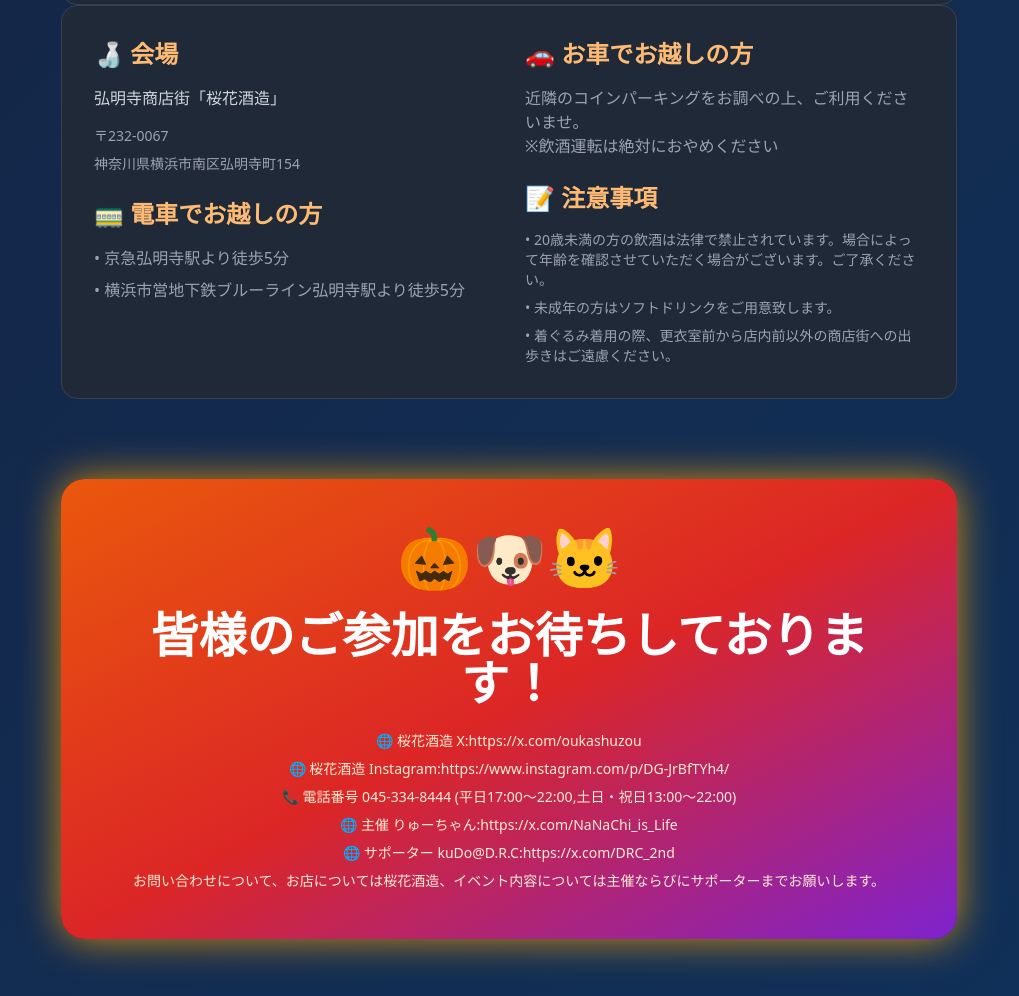
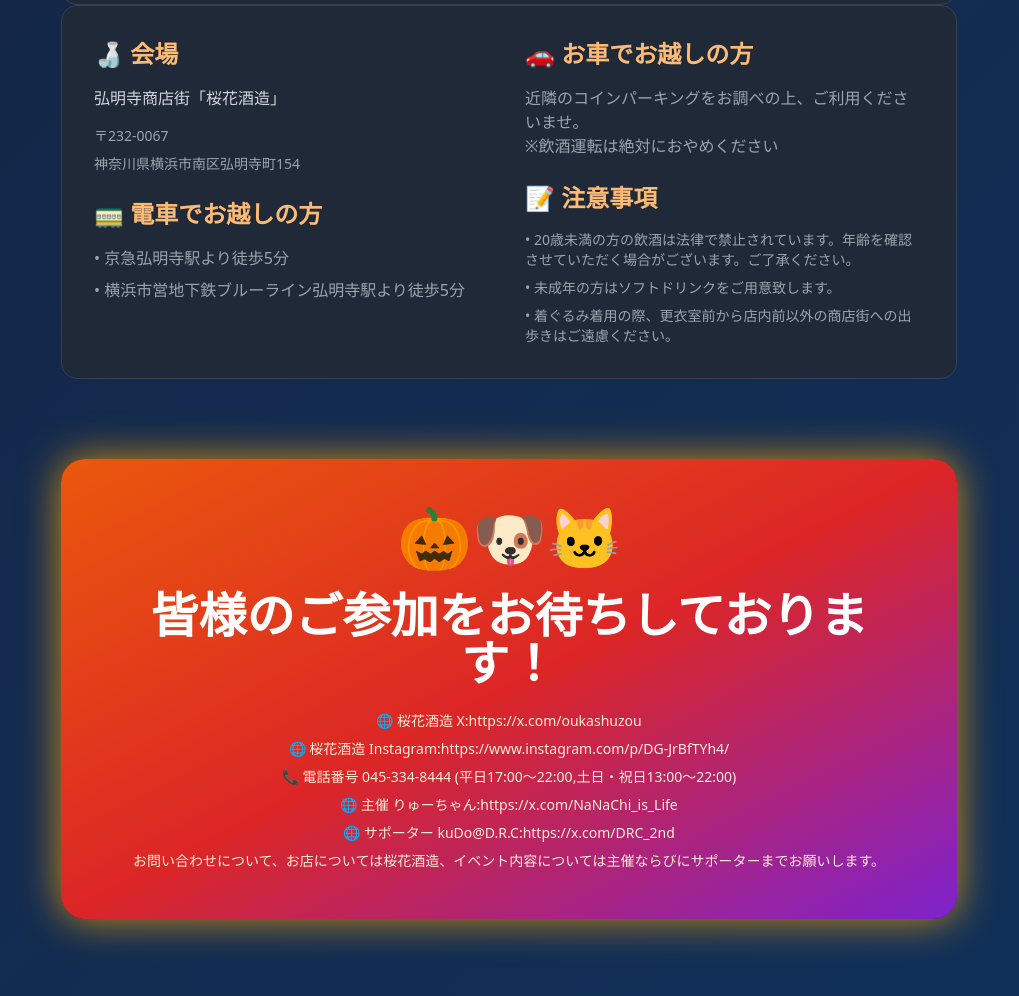
Before and after one commit to ouka-syuzo/halloween-night-2025.github.io, a plain HTML site: page index.html in a window 1280 px wide. Shown: the part 5384-6380 px from the top of the page, without its empty margins (131-1150 px from the left). Drawn offline with nearby package versions, Linux system fonts and the light colour scheme; a web font is replaced by a local one.

Commit message:
Add files via upload
Signed-off-by: ouka-syuzo <asaoryuuya119@yahoo.co.jp>

```diff
--- a/index.html
+++ b/index.html
@@ -268,7 +268,7 @@
 
                         <h3 class="text-2xl font-bold mb-4 text-orange-300 mt-6">📝 注意事項</h3>
                         <ul class="space-y-2 text-gray-400 text-sm">
-                            <li>• 20歳未満の方の飲酒は法律で禁止されています。場合によって年齢を確認させていただく場合がございます。ご了承ください。</li>
+                            <li>• 20歳未満の方の飲酒は法律で禁止されています。年齢を確認させていただく場合がございます。ご了承ください。</li>
                             <li>• 未成年の方はソフトドリンクをご用意致します。</li>
                             <li>• 着ぐるみ着用の際、更衣室前から店内前以外の商店街への出歩きはご遠慮ください。</li>
                         </ul>
```
